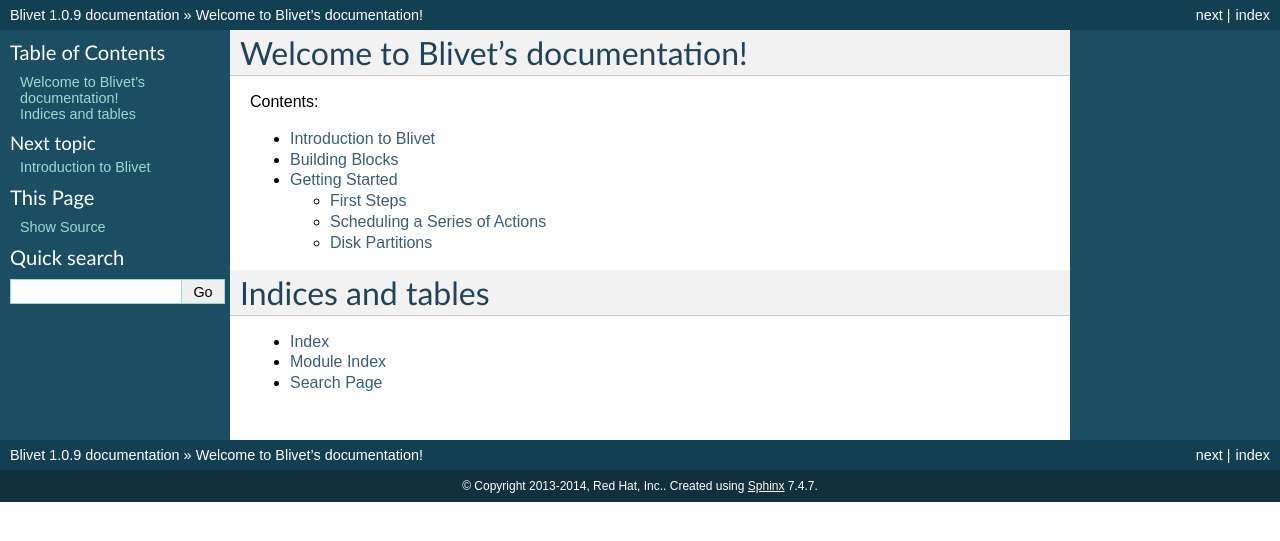
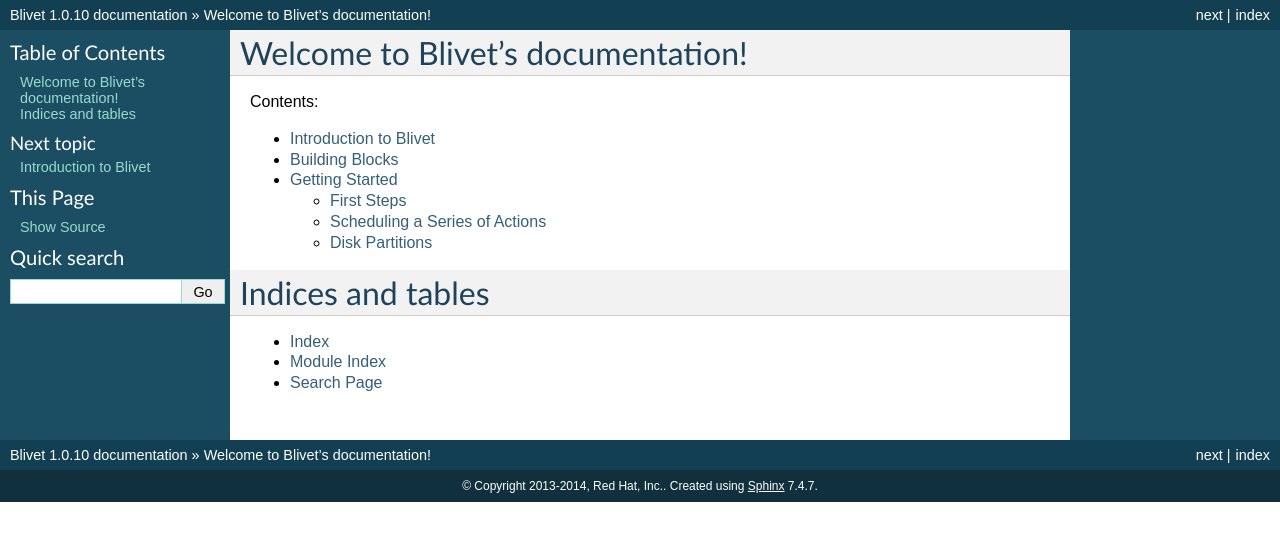
Before and after one commit to storaged-project/blivet, a Sphinx documentation site: the page built from doc/index.rst, in a window 1280 px wide. Shown: the top 541 px of the page. Built offline with Sphinx 7.4.7, drawn with Linux system fonts in a browser that asks for light colours; pages that are not in the unit, such as notebooks, are missing from menus.

Commit message:
New version - 1.0.10

```diff
--- a/blivet/__init__.py
+++ b/blivet/__init__.py
@@ -20,7 +20,7 @@
 #                    Vratislav Podzimek <vpodzime@redhat.com>
 #
 
-__version__ = '1.0.9'
+__version__ = '1.0.10'
 
 ##
 ## Default stub values for installer-specific stuff that gets set up in
--- a/doc/conf.py
+++ b/doc/conf.py
@@ -48,9 +48,9 @@
 # built documents.
 #
 # The short X.Y version.
-version = '1.0.9'
+version = '1.0.10'
 # The full version, including alpha/beta/rc tags.
-release = '1.0.9'
+release = '1.0.10'
 
 # The language for content autogenerated by Sphinx. Refer to documentation
 # for a list of supported languages.
--- a/setup.py
+++ b/setup.py
@@ -31,7 +31,7 @@
     api_doc_files = rst_files + ["doc/conf.py"]
     data_files.append(("docs/blivet", api_doc_files))
 
-setup(name='blivet', version='1.0.9',
+setup(name='blivet', version='1.0.10',
       description='Python module for system storage configuration',
       author='David Lehman', author_email='dlehman@redhat.com',
       url='http://fedoraproject.org/wiki/blivet',
```
Also changed, not shown: 2 other files.
